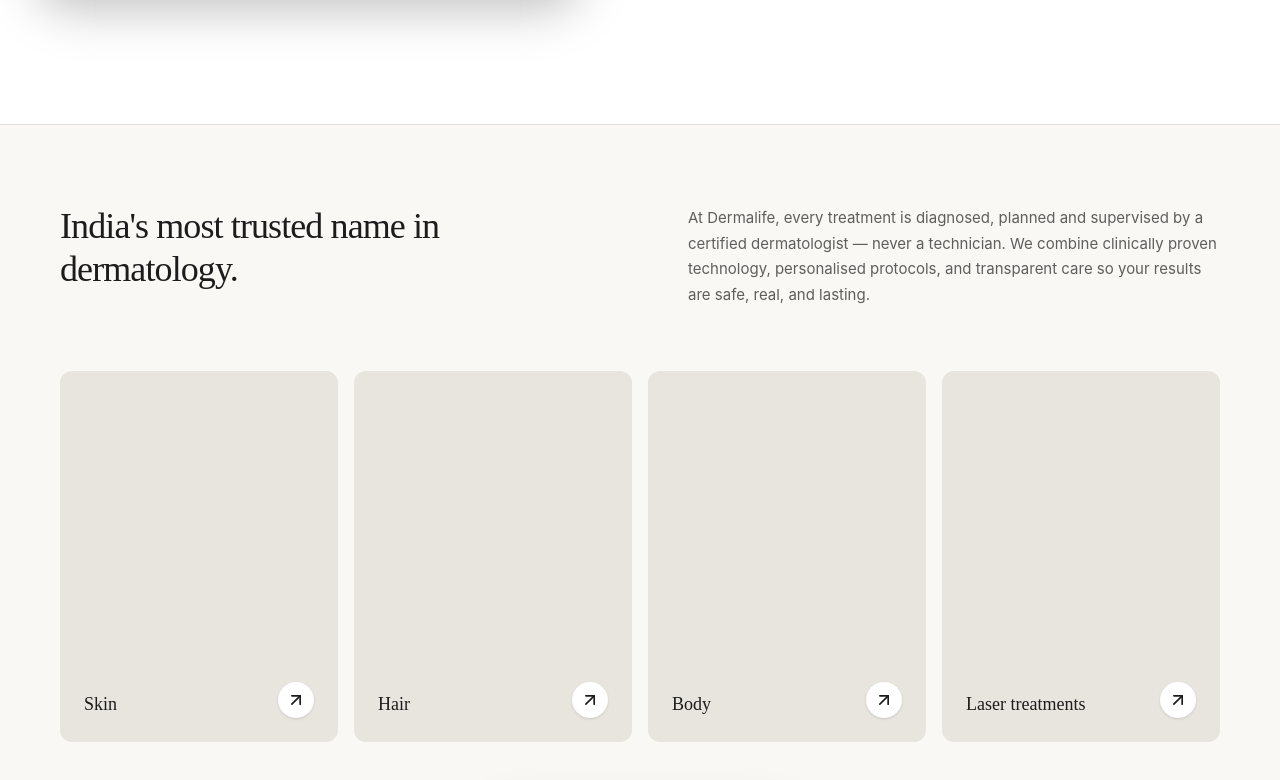
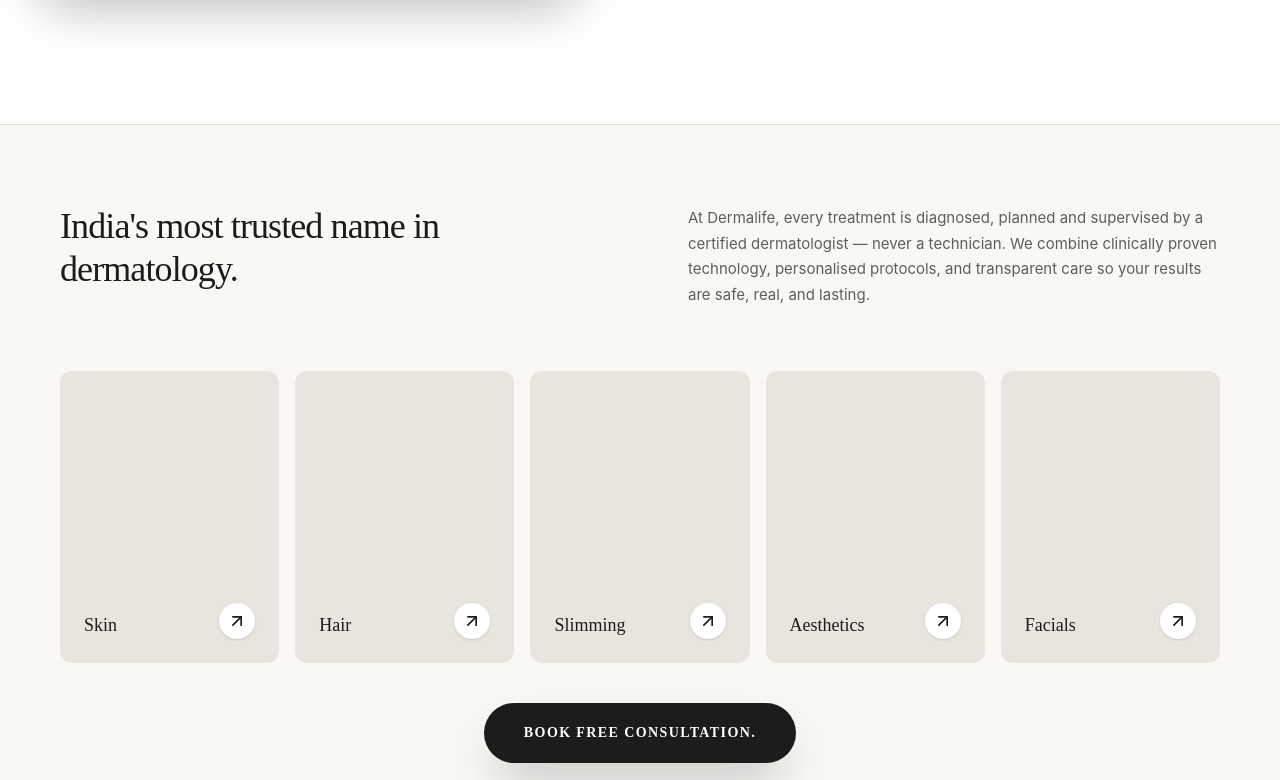
Before and after one commit to raghavluthra10/dermalife-demo, a React (Vite) app: page / in a window 1280 px wide. Shown: the part 1500-2280 px from the top of the page. Built offline with nearby package versions, Linux system fonts and the light colour scheme.

Commit message:
updated trustedexpertise component and added pages for each of the services

```diff
--- a/src/App.tsx
+++ b/src/App.tsx
@@ -13,6 +13,11 @@
 import AboutUs from './pages/AboutUs';
 import ContactUs from './pages/ContactUs';
 import LaserHairReduction from './pages/LaserHairReduction';
+import Skin from './pages/Skin';
+import Hair from './pages/Hair';
+import Slimming from './pages/Slimming';
+import Aesthetics from './pages/Aesthetics';
+import Facials from './pages/Facials';
 import NotFound from './pages/NotFound';
 
 import WhatsAppButton from './components/WhatsAppButton';
@@ -42,6 +47,11 @@
             <Route path="/about" element={<AboutUs />} />
             <Route path="/contact" element={<ContactUs />} />
             <Route path="/services/laser-hair-reduction" element={<LaserHairReduction />} />
+            <Route path="/skin" element={<Skin />} />
+            <Route path="/hair" element={<Hair />} />
+            <Route path="/slimming" element={<Slimming />} />
+            <Route path="/aesthetics" element={<Aesthetics />} />
+            <Route path="/facials" element={<Facials />} />
             <Route path="*" element={<NotFound />} />
           </Routes>
         </main>
--- a/src/components/TrustedExpertise.tsx
+++ b/src/components/TrustedExpertise.tsx
@@ -3,11 +3,15 @@
 import { Link } from 'react-router-dom';
 
 const TrustedExpertise = () => {
-  const services = [
-    { label: 'Skin' },
-    { label: 'Hair' },
-    { label: 'Body' },
-    { label: 'Laser treatments' },
+  const row1Services = [
+    { label: 'Skin', path: '/skin' },
+    { label: 'Hair', path: '/hair' },
+    { label: 'Slimming', path: '/slimming' },
+  ];
+
+  const row2Services = [
+    { label: 'Aesthetics', path: '/aesthetics' },
+    { label: 'Facials', path: '/facials' },
   ];
 
   const scrollToBooking = () => {
@@ -15,15 +19,42 @@
     if (el) el.scrollIntoView({ behavior: 'smooth' });
   };
 
+  const Card = ({ label, path, className = "" }: { label: string, path: string, className?: string }) => (
+    <motion.div
+      initial={{ opacity: 0, y: 20 }}
+      whileInView={{ opacity: 1, y: 0 }}
+      viewport={{ once: true }}
+      className={`group relative aspect-[3/4] bg-[#E8E4DE] rounded-[12px] overflow-hidden ${className}`}
+    >
+      <Link to={path} className="block w-full h-full">
+        {/* Placeholder for image */}
+        <div className="absolute inset-0 w-full h-full" />
+
+        {/* Label - Bottom Left */}
+        <div className="absolute bottom-4 left-4 md:bottom-6 md:left-6 z-20">
+          <span className="font-primary text-base md:text-[18px] font-normal text-brand-dark">
+            {label}
+          </span>
+        </div>
+
+        {/* Arrow Icon - Bottom Right */}
+        <div className="absolute bottom-4 right-4 md:bottom-6 md:right-6 z-20">
+          <div className="w-7 h-7 md:w-9 md:h-9 rounded-full bg-white flex items-center justify-center text-brand-dark shadow-sm group-hover:bg-brand-gold group-hover:text-white transition-all duration-300">
+            <ArrowUpRight className="w-4 h-4 md:w-5 md:h-5" />
+          </div>
+        </div>
+      </Link>
+    </motion.div>
+  );
+
   return (
-    <section className="py-10 md:py-20 px-[60px] bg-brand-cream overflow-hidden">
+    <section className="py-10 md:py-20 px-[60px] bg-brand-cream overflow-hidden border-b border-brand-muted">
       <div className="max-w-7xl mx-auto">
         {/* Top Text Block */}
         <div className="grid grid-cols-1 md:grid-cols-2 gap-12 md:gap-24 mb-16 items-start">
           <div className="max-w-md">
             <h2 className="text-[36px] font-primary font-normal text-brand-dark leading-[1.2] normal-case tracking-tight">
-              India's most trusted name
-              in dermatology.
+              India's most trusted name in dermatology.
             </h2>
           </div>
           <div>
@@ -33,35 +64,23 @@
           </div>
         </div>
 
-        {/* Bottom Service Cards */}
-        <div className="grid grid-cols-2 md:grid-cols-4 gap-4 mb-10">
-          {services.map((service, index) => (
-            <motion.div
-              key={service.label}
-              initial={{ opacity: 0, y: 20 }}
-              whileInView={{ opacity: 1, y: 0 }}
-              viewport={{ once: true }}
-              transition={{ delay: index * 0.1 }}
-              className="group relative aspect-[3/4] bg-[#E8E4DE] rounded-[12px] overflow-hidden"
-            >
-              {/* Placeholder for image */}
-              <div className="absolute inset-0 w-full h-full" />
+        {/* Service Cards Grid */}
+        <div className="space-y-4 md:space-y-0 md:grid md:grid-cols-5 md:gap-4">
+          {/* Row 1: Carousel on Mobile, part of 5-Grid on Desktop */}
+          <div className="flex md:contents overflow-x-auto no-scrollbar snap-x snap-mandatory pb-4 md:pb-0 -mx-[60px] px-[60px] md:mx-0 md:px-0">
+            {row1Services.map((service) => (
+              <div key={service.label} className="min-w-[calc(50%-8px)] md:min-w-0 snap-center mr-4 md:mr-0">
+                <Card label={service.label} path={service.path} />
+              </div>
+            ))}
+          </div>
 
-              {/* Label - Bottom Left */}
-              <div className="absolute bottom-4 left-4 md:bottom-6 md:left-6 z-20">
-                <span className="font-primary text-base md:text-[18px] font-normal text-brand-dark">
-                  {service.label}
-                </span>
-              </div>
-
-              {/* Arrow Icon - Bottom Right */}
-              <div className="absolute bottom-4 right-4 md:bottom-6 md:right-6 z-20">
-                <div className="w-7 h-7 md:w-9 md:h-9 rounded-full bg-white flex items-center justify-center text-brand-dark shadow-sm group-hover:bg-brand-gold group-hover:text-white transition-all duration-300">
-                  <ArrowUpRight className="w-4 h-4 md:w-5 md:h-5" />
-                </div>
-              </div>
-            </motion.div>
-          ))}
+          {/* Row 2: 2 Cards side-by-side on mobile, part of 5-Grid on Desktop */}
+          <div className="grid grid-cols-2 md:contents gap-4">
+            {row2Services.map((service) => (
+              <Card key={service.label} label={service.label} path={service.path} />
+            ))}
+          </div>
         </div>
 
         {/* Centered CTA Button */}
--- /dev/null
+++ b/src/pages/Aesthetics.tsx
@@ -0,0 +1,37 @@
+import { motion } from 'motion/react';
+
+const Aesthetics = () => {
+  return (
+    <div className="pt-32 pb-20 bg-brand-cream min-h-screen">
+      <div className="max-w-7xl mx-auto px-6">
+        <motion.div
+          initial={{ opacity: 0, y: 20 }}
+          animate={{ opacity: 1, y: 0 }}
+          transition={{ duration: 0.8 }}
+        >
+          <h1 className="text-5xl md:text-7xl font-primary font-extrabold uppercase tracking-tighter mb-8">
+            Advanced <br />
+            <span className="text-brand-gold">Aesthetics</span>
+          </h1>
+          <p className="text-xl text-brand-dark/70 max-w-2xl font-sans leading-relaxed mb-12">
+            Subtle enhancements for natural beauty. Our aesthetic treatments focus on
+            rejuvenation and harmony, led by the artistry of certified dermatologists.
+          </p>
+        </motion.div>
+
+        <div className="grid grid-cols-1 md:grid-cols-2 gap-12 mt-20">
+          <div className="aspect-[4/3] bg-brand-muted rounded-[2rem]" />
+          <div className="flex flex-col justify-center">
+            <h2 className="text-3xl font-primary mb-6">Artistry & Science</h2>
+            <p className="text-brand-dark/70 leading-relaxed mb-8">
+              We combine medical expertise with an artistic eye to provide aesthetic
+              enhancements that celebrate your natural features.
+            </p>
+          </div>
+        </div>
+      </div>
+    </div>
+  );
+};
+
+export default Aesthetics;
--- /dev/null
+++ b/src/pages/Facials.tsx
@@ -0,0 +1,37 @@
+import { motion } from 'motion/react';
+
+const Facials = () => {
+  return (
+    <div className="pt-32 pb-20 bg-brand-cream min-h-screen">
+      <div className="max-w-7xl mx-auto px-6">
+        <motion.div
+          initial={{ opacity: 0, y: 20 }}
+          animate={{ opacity: 1, y: 0 }}
+          transition={{ duration: 0.8 }}
+        >
+          <h1 className="text-5xl md:text-7xl font-primary font-extrabold uppercase tracking-tighter mb-8">
+            Clinical <br />
+            <span className="text-brand-gold">Facials</span>
+          </h1>
+          <p className="text-xl text-brand-dark/70 max-w-2xl font-sans leading-relaxed mb-12">
+            Luxury meets clinical efficacy. Our medically supervised facials are
+            designed to deep clean, hydrate, and rejuvenate for an instant clinical glow.
+          </p>
+        </motion.div>
+
+        <div className="grid grid-cols-1 md:grid-cols-2 gap-12 mt-20">
+          <div className="aspect-[4/3] bg-brand-muted rounded-[2rem]" />
+          <div className="flex flex-col justify-center">
+            <h2 className="text-3xl font-primary mb-6">Personalised Glow</h2>
+            <p className="text-brand-dark/70 leading-relaxed mb-8">
+              Every facial is customized based on your skin's immediate needs,
+              using pharmaceutical-grade ingredients for visible, lasting radiance.
+            </p>
+          </div>
+        </div>
+      </div>
+    </div>
+  );
+};
+
+export default Facials;
--- /dev/null
+++ b/src/pages/Hair.tsx
@@ -0,0 +1,37 @@
+import { motion } from 'motion/react';
+
+const Hair = () => {
+  return (
+    <div className="pt-32 pb-20 bg-brand-cream min-h-screen">
+      <div className="max-w-7xl mx-auto px-6">
+        <motion.div
+          initial={{ opacity: 0, y: 20 }}
+          animate={{ opacity: 1, y: 0 }}
+          transition={{ duration: 0.8 }}
+        >
+          <h1 className="text-5xl md:text-7xl font-primary font-extrabold uppercase tracking-tighter mb-8">
+            Hair <br />
+            <span className="text-brand-gold">Restoration</span>
+          </h1>
+          <p className="text-xl text-brand-dark/70 max-w-2xl font-sans leading-relaxed mb-12">
+            Advanced hair and scalp treatments designed by expert dermatologists.
+            We combine medical science with the latest technology to restore health and confidence.
+          </p>
+        </motion.div>
+
+        <div className="grid grid-cols-1 md:grid-cols-2 gap-12 mt-20">
+          <div className="aspect-[4/3] bg-brand-muted rounded-[2rem]" />
+          <div className="flex flex-col justify-center">
+            <h2 className="text-3xl font-primary mb-6">Medical Excellence</h2>
+            <p className="text-brand-dark/70 leading-relaxed mb-8">
+              Our hair restoration protocols are evidence-based and supervised by doctors,
+              focusing on long-term scalp health and natural-looking results.
+            </p>
+          </div>
+        </div>
+      </div>
+    </div>
+  );
+};
+
+export default Hair;
--- /dev/null
+++ b/src/pages/Skin.tsx
@@ -0,0 +1,38 @@
+import { motion } from 'motion/react';
+
+const Skin = () => {
+  return (
+    <div className="pt-32 pb-20 bg-brand-cream min-h-screen">
+      <div className="max-w-7xl mx-auto px-6">
+        <motion.div
+          initial={{ opacity: 0, y: 20 }}
+          animate={{ opacity: 1, y: 0 }}
+          transition={{ duration: 0.8 }}
+        >
+          <h1 className="text-5xl md:text-7xl font-primary font-extrabold uppercase tracking-tighter mb-8">
+            Skin <br />
+            <span className="text-brand-gold">Solutions</span>
+          </h1>
+          <p className="text-xl text-brand-dark/70 max-w-2xl font-sans leading-relaxed mb-12">
+            Experience dermatologist-led skincare treatments tailored to your unique needs.
+            From acne management to advanced anti-aging, we provide clinically proven results.
+          </p>
+        </motion.div>
+
+        {/* Placeholder for future content */}
+        <div className="grid grid-cols-1 md:grid-cols-2 gap-12 mt-20">
+          <div className="aspect-[4/3] bg-brand-muted rounded-[2rem]" />
+          <div className="flex flex-col justify-center">
+            <h2 className="text-3xl font-primary mb-6">Expert Diagnostics</h2>
+            <p className="text-brand-dark/70 leading-relaxed mb-8">
+              Every skin journey at Dermalife begins with a comprehensive analysis by our
+              senior dermatologists, ensuring the safest and most effective protocol for your skin type.
+            </p>
+          </div>
+        </div>
+      </div>
+    </div>
+  );
+};
+
+export default Skin;
--- /dev/null
+++ b/src/pages/Slimming.tsx
@@ -0,0 +1,37 @@
+import { motion } from 'motion/react';
+
+const Slimming = () => {
+  return (
+    <div className="pt-32 pb-20 bg-brand-cream min-h-screen">
+      <div className="max-w-7xl mx-auto px-6">
+        <motion.div
+          initial={{ opacity: 0, y: 20 }}
+          animate={{ opacity: 1, y: 0 }}
+          transition={{ duration: 0.8 }}
+        >
+          <h1 className="text-5xl md:text-7xl font-primary font-extrabold uppercase tracking-tighter mb-8">
+            Body <br />
+            <span className="text-brand-gold">Slimming</span>
+          </h1>
+          <p className="text-xl text-brand-dark/70 max-w-2xl font-sans leading-relaxed mb-12">
+            Non-invasive body contouring and slimming solutions.
+            Achieve your desired silhouette with medically-backed protocols and precision technology.
+          </p>
+        </motion.div>
+
+        <div className="grid grid-cols-1 md:grid-cols-2 gap-12 mt-20">
+          <div className="aspect-[4/3] bg-brand-muted rounded-[2rem]" />
+          <div className="flex flex-col justify-center">
+            <h2 className="text-3xl font-primary mb-6">Precise Contouring</h2>
+            <p className="text-brand-dark/70 leading-relaxed mb-8">
+              Target stubborn areas with our safe, effective slimming treatments
+              monitored by our aesthetic specialists for optimal safety and results.
+            </p>
+          </div>
+        </div>
+      </div>
+    </div>
+  );
+};
+
+export default Slimming;
```
